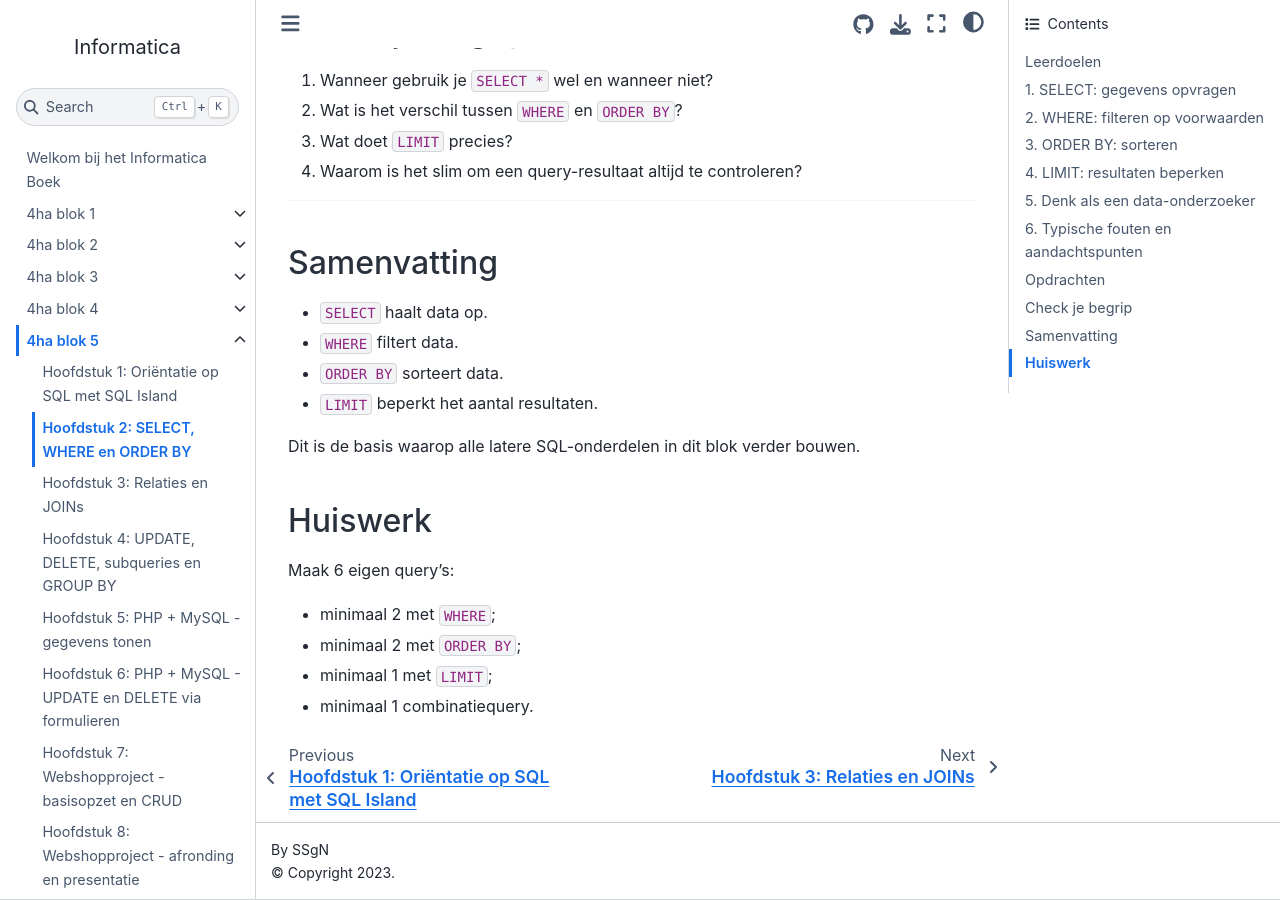
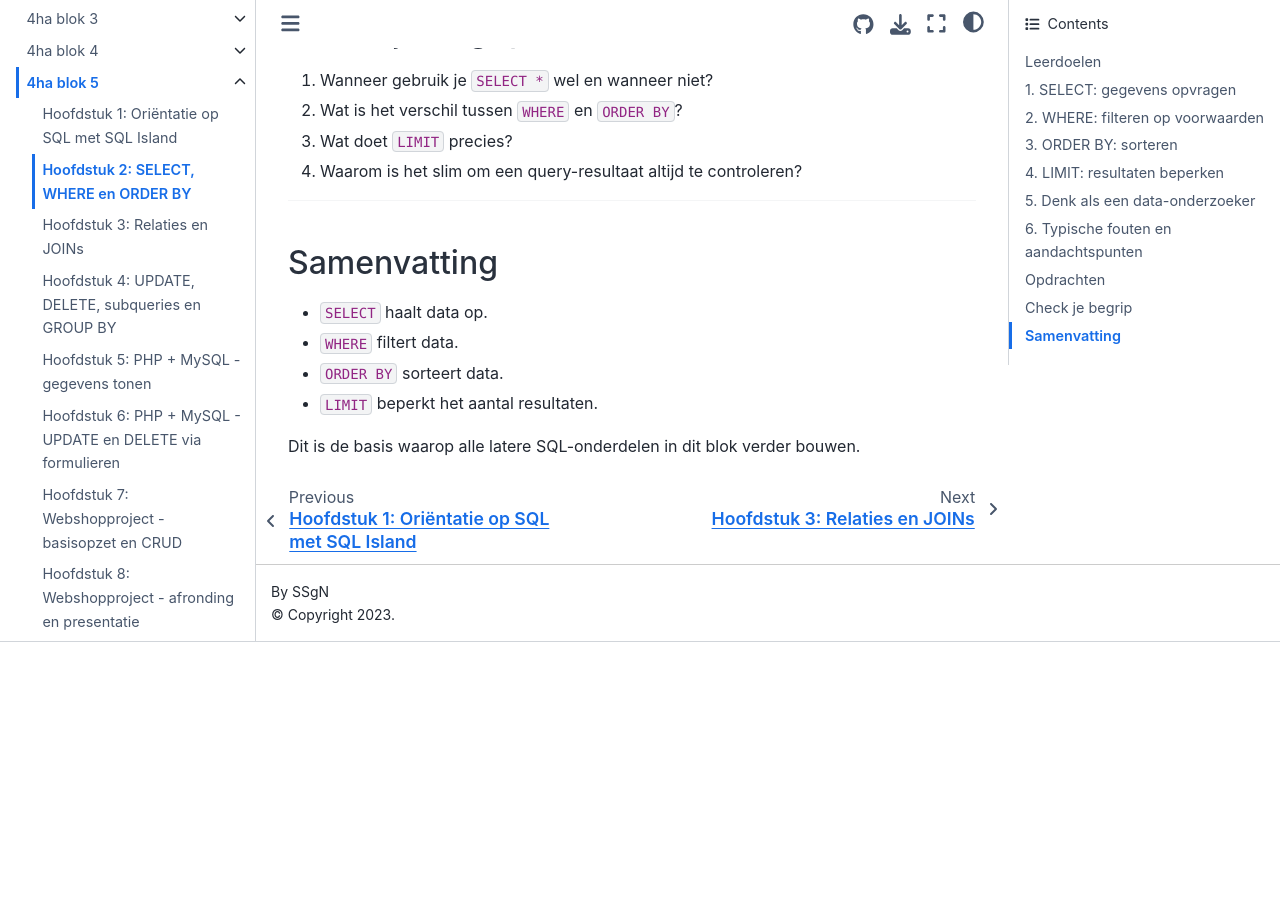
Before and after one commit to JoostvanTiel/informatica, a Jupyter Book: the page built from book/blok5/hoofdstuk2.md, in a window 1280 px wide and 900 px high, scrolled down 11098 px. Built offline with Jupyter Book 1.0.4 settings and Sphinx 7.4.7 and the Sphinx Book theme 1.1.4, drawn with Linux system fonts in a browser that asks for light colours; after the commit the page ends 11740 px from its top, so only the background shows below that.

Commit message:
Update chapters 2, 3, and 4: refine instructions, add clarity, and remove homework sections

````diff
--- a/book/blok5/hoofdstuk2.md
+++ b/book/blok5/hoofdstuk2.md
@@ -117,6 +117,7 @@ WHERE regio = 'NH' AND leeftijd > 18;
 ```
 
 Dit geeft ALLEEN gebruikers die BEIDE voorwaarden hebben:
+
 - regio NH ÉN ouder dan 18
 
 **OR = ten minste één voorwaarde moet waar zijn**
@@ -460,12 +461,3 @@ Bedenk 2 eigen vragen en schrijf de query's erbij.
 - `LIMIT` beperkt het aantal resultaten.
 
 Dit is de basis waarop alle latere SQL-onderdelen in dit blok verder bouwen.
-
-## Huiswerk
-
-Maak 6 eigen query's:
-
-- minimaal 2 met `WHERE`;
-- minimaal 2 met `ORDER BY`;
-- minimaal 1 met `LIMIT`;
-- minimaal 1 combinatiequery.
````
Also changed, not shown: book/blok5/hoofdstuk3.md (+5 -9 lines), book/blok5/hoofdstuk4.md (+0 -6 lines).
